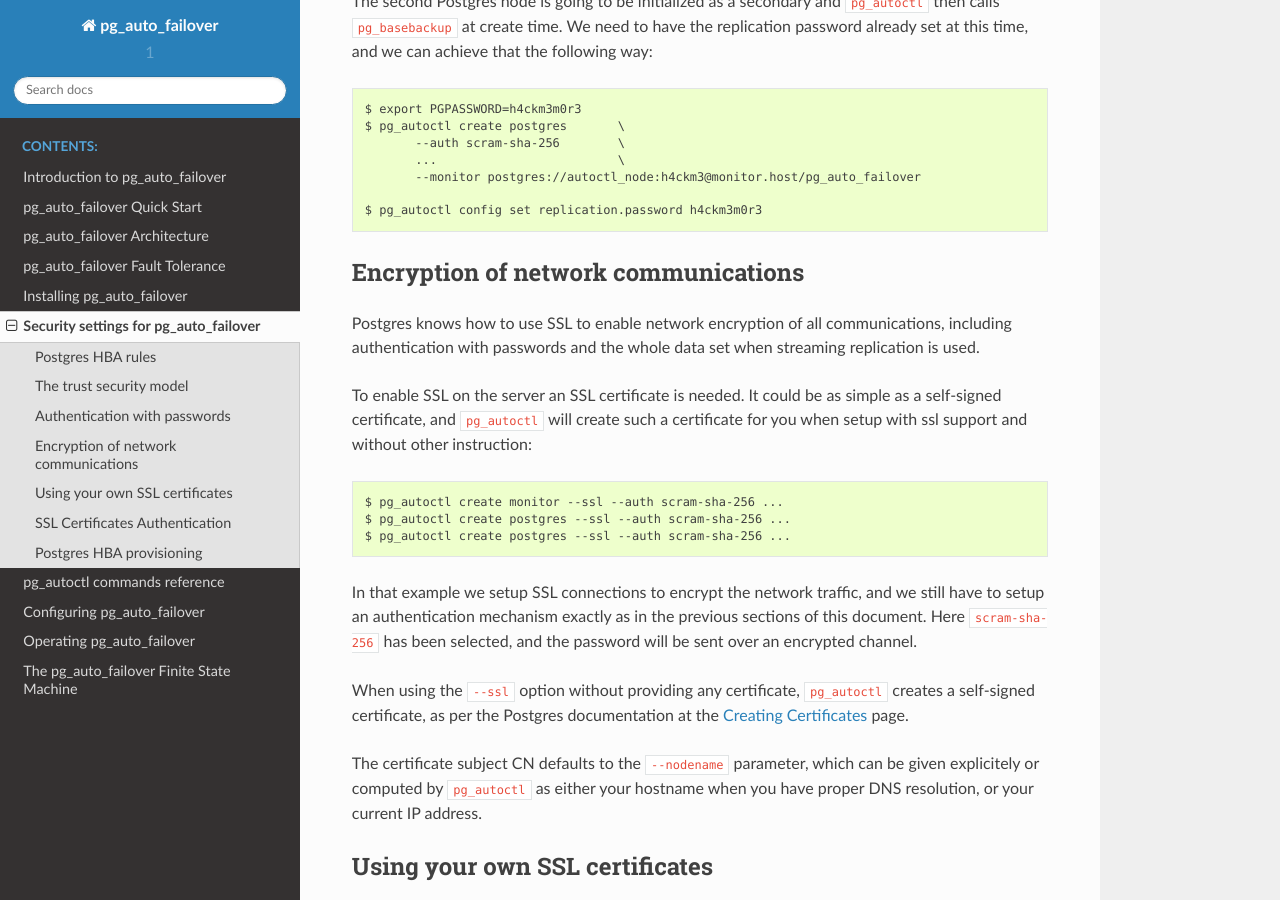
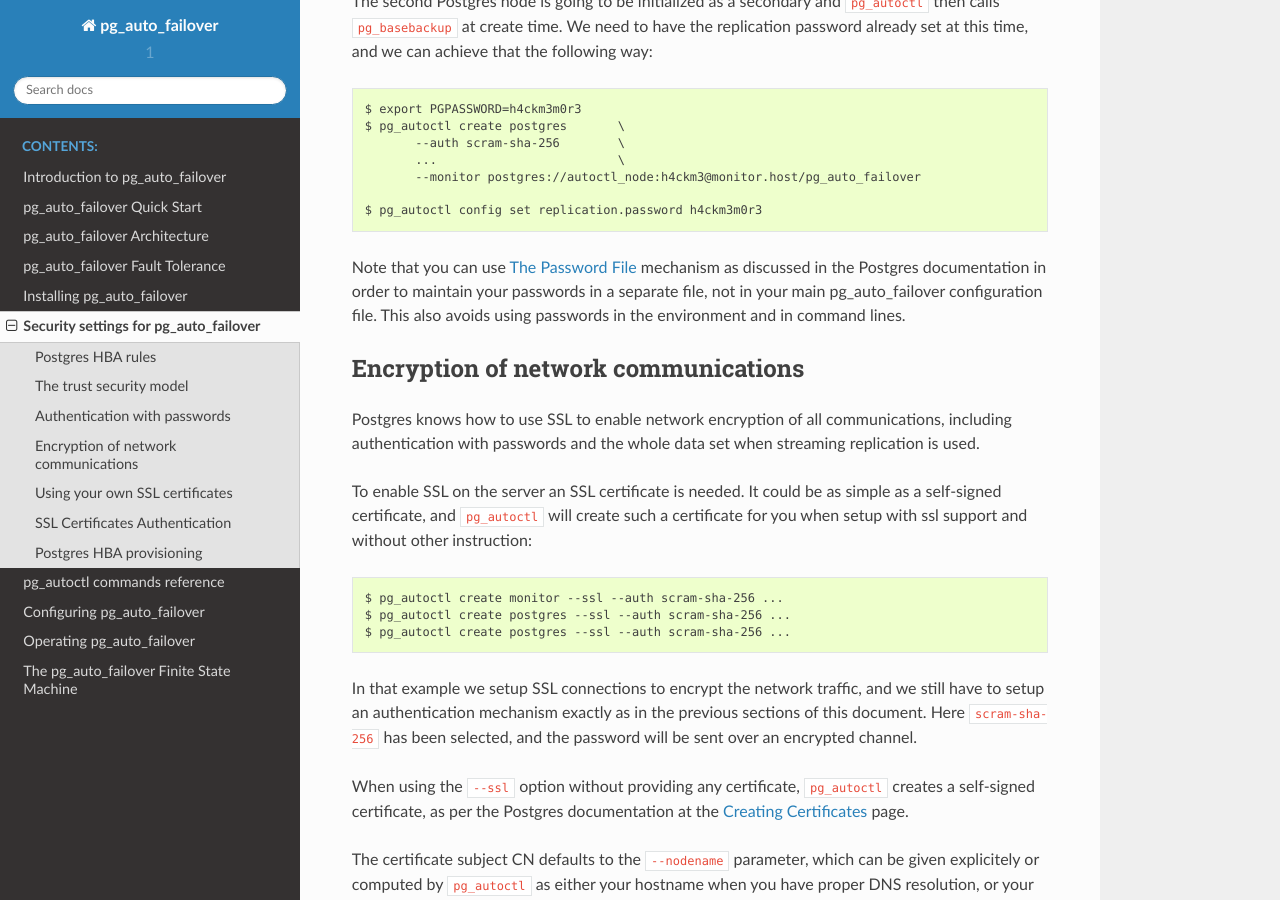
Before and after one commit to hapostgres/pg_auto_failover, a Sphinx documentation site: the page built from docs/security.rst, in a window 1280 px wide and 900 px high, scrolled down 1853 px. Built offline with Sphinx 7.4.7 and the Read the Docs theme 2.0.0, drawn with Linux system fonts in a browser that asks for light colours.

Commit message:
A word about ~/.pgpass file.

```diff
--- a/docs/security.rst
+++ b/docs/security.rst
@@ -96,6 +96,12 @@
 
   $ pg_autoctl config set replication.password h4ckm3m0r3
 
+Note that you can use `The Password File`__ mechanism as discussed in the
+Postgres documentation in order to maintain your passwords in a separate
+file, not in your main pg_auto_failover configuration file. This also avoids
+using passwords in the environment and in command lines.
+
+__ https://www.postgresql.org/docs/current/libpq-pgpass.html
 
 Encryption of network communications
 ------------------------------------
```
